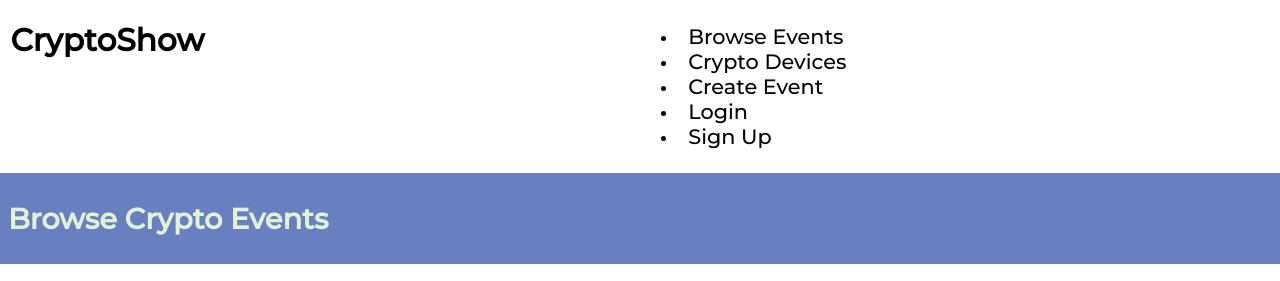
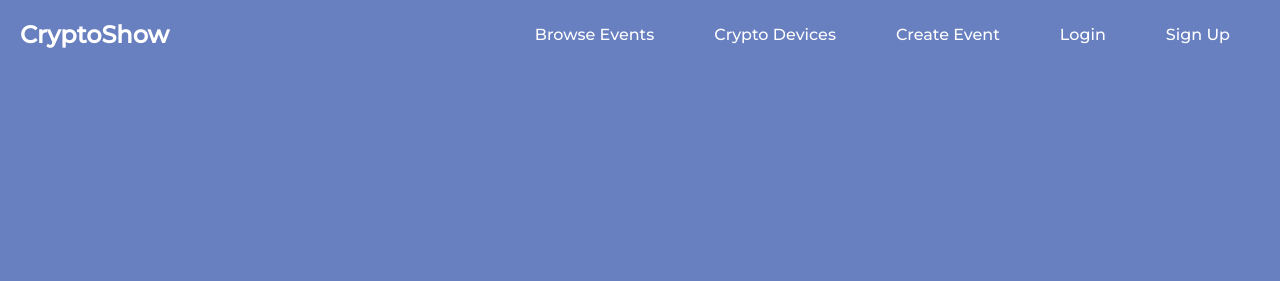
Before and after one commit to its-ym/web-dev-group, a PHP site: page /CryptoWW2.html in a window 1280 px wide. Shown: the top 281 px of the page. Run offline with PHP 8.4, Linux system fonts and the light colour scheme; some libraries are stand-ins or nearby versions.

Commit message:
Update events.css

```diff
--- a/web-dev-coursework/events.css
+++ b/web-dev-coursework/events.css
@@ -1,75 +1,157 @@
-body {
-    display: grid;
+* {
   margin: 0;
+  padding: 0;
+  box-sizing: border-box;
+}
+
+
+
+a {
   font-family: 'Montserrat', sans-serif;
-    align-content: start;
+  text-decoration: none;
+}
+
+/* Navigation bar */
+ul {
+  list-style: none;
+
+}
+
+.link {
+  color: #fff;
+  text-decoration: none;
+  font-family:  'Montserrat', sans-serif;
+}
+
+
+body, html {
+  overflow-x: hidden;
+  font-family:  'Montserrat', sans-serif;
+}
+
+.logo {
+  color: #fff;
+  text-decoration: none;
+  font-weight: bold;
+  font-family:  'Montserrat', sans-serif;
+}
+.navigation-bar {
+  position: absolute;
+  top: 0;
+  left: 0;
+  display: flex;
+  width: 100%;
+  justify-content: space-between;
+  padding: 20px;
+  color:#fff;
+}
+
+.navigation {
+  display: flex;
+  align-items: center;
+}
+
+.navigation li {
+  margin: 0 30px;
 }
 
 
 header {
+  width: 100vw;
+  height: 60vh;
   background-color: hsl(224, 41%, 58%);
-    color: hsl(100, 50%, 90%);
-    font-size: 0.9em;
-    padding: 20px;
+  background-position: bottom;
+  background-size: cover;
+  display: flex;
+  align-items: flex-end;
+  justify-content: center;
+
 }
 
-  @media (min-width: 600px) {
-     header {
-      display: flex;
-      justify-content: space-between;
-    }
+.header-content {
+  margin-bottom: 150px;
+  color: whitesmoke;
+  text-align: center;
+  font-family: sans-serif;
 }
 
-  header,
-  main {
-    padding-inline: 0.5rem;
+.header-content h2 {
+  font-size: 4vmin;
+
 }
 
-  h1 {
-      margin-block: 0.5rem;
+.header content h1 {
+  font-size: 7vmin;
+  margin-top: 50px;
+  margin-bottom: 30px;
+  cursor: pointer;
 }
 
-  #search {
-    display: flex;
-     align-items: center;
-    margin-right: auto;
+
+.menu {
+  position: absolute;
+  top: 30px;
+  right: 30px;
+   width: 40px;
+  cursor: pointer;
+  display: none;
+
+
 }
 
-  nav {
+
+  /* intro */
+
+  .intro-container {
       display: flex;
-    gap: 0.9rem;
-    padding-block: 0.5rem;
-    justify-content: space-between;
+      justify-content: center;
+      align-items: center;
+      height: 100vh;
+      gap: 2rem;
     }
 
-  nav a {
-    text-decoration: none;
-    color: inherit;
-    padding: 0.25em 0.5em;
-    font-size: 1.3rem;
-    transition: background-color 400ms;
+    .intro-plan {
+      flex: 1;
+      max-width: 250px;
+      padding: 20px;
+      border-radius: 10px;
+      text-align: center;
+      transition: transform 0.5s;
+
     }
 
-  nav a:hover {
-    background-color: hsl(240, 18%, 38%);
-  }
-#menu {
-  display: flex;
-  gap: 10px;
-  padding: 10px 0;
+
+
+  .intro-plan:hover {
+    transform: translateY(-10px);
   }
 
-#menu a {
-  text-decoration: none;
-  color: inherit;
-  padding: 5px 10px;
-  font-size: 1.1rem;
-  transition: background-color 0.4s;
+    .intro-title {
+      font-size: 40px;
+      font-weight: bold;
+      margin-bottom: 10px;
+      color: white;
     }
 
-#menu a:hover {
-  background-color: hsl(240, 23%, 3%);
+    .intro-price {
+      font-size: 30px;
+      font-weight: bold;
+      margin-bottom: 10px;
+      color: white;
     }
+
+    .card1 {
+      background-image: url('./Images/enigma.jpeg');
+    }
+
+    .card2 {
+      background-image: url('./Images/event1.jpg');
+    }
+
+    .card3 {
+      background-image: url('./Images/event4.jpeg');
+    }
+
 
 .try {
 max-width: 50%;
@@ -153,3 +235,11 @@ body {
   font-size: 1.1rem;
 }
 }
+
+.event-info-container h2, h3, h4, h5{
+   margin-bottom: 0;
+ }
+
+.event-info-container p.info {
+   margin-top: 0;
+}
```
Lines whose indentation alone changed are shown as unchanged.
